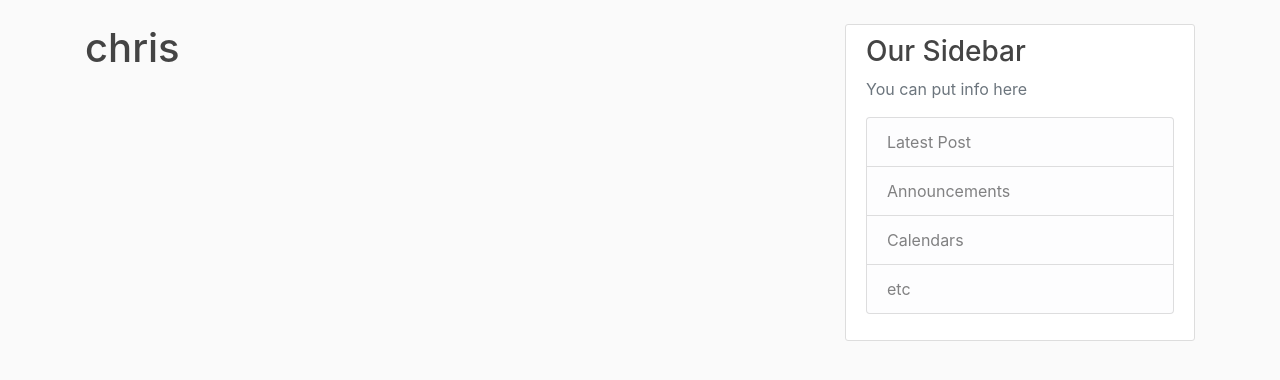
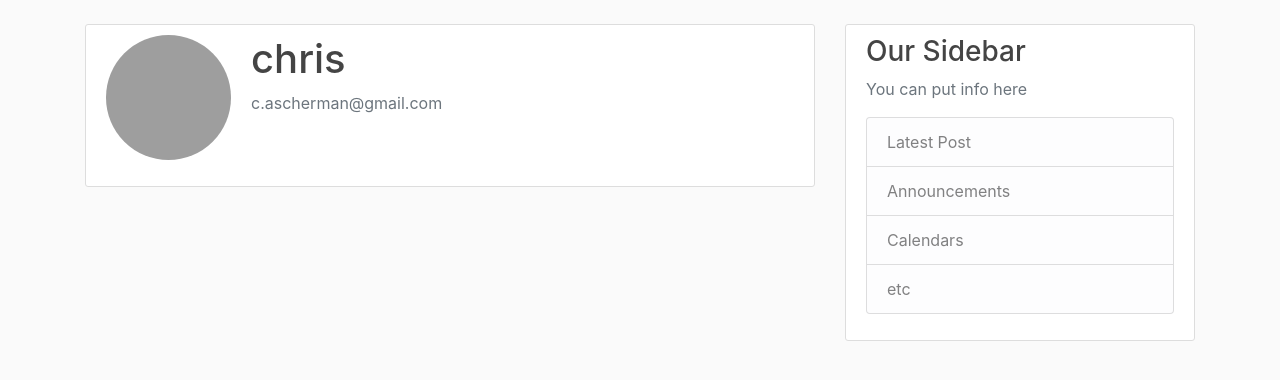
Before and after one commit to cascherman/djangoproj, a Django app: page /profile/ in a window 1280 px wide. Shown: the part 56-436 px from the top of the page. Run offline with Django 5.2, Linux system fonts and the light colour scheme; a user stored in the database is signed in; data comes from the database, SQL or seed files in the repository; both versions use the stored data as it was after the commit; some libraries are stand-ins or nearby versions; grey boxes are pictures that could not be loaded.

Commit message:
adding profile pics

```diff
--- a/dj/settings.py
+++ b/dj/settings.py
@@ -10,7 +10,7 @@ For the full list of settings and their values, see
 https://docs.djangoproject.com/en/5.1/ref/settings/
 """
 
-from pathlib import Path
+from pathlib import Path, os
 
 # Build paths inside the project like this: BASE_DIR / 'subdir'.
 BASE_DIR = Path(__file__).resolve().parent.parent
@@ -121,8 +121,12 @@ USE_I18N = True
 USE_TZ = True
 
 
+
 # Static files (CSS, JavaScript, Images)
 # https://docs.djangoproject.com/en/5.1/howto/static-files/
+
+MEDIA_ROOT = os.path.join(BASE_DIR, 'media')
+MEDIA_URL = '/media/'
 
 STATIC_URL = 'static/'
 CRISPY_ALLOWED_TEMPLATE_PACKS = "bootstrap5"
--- a/users/apps.py
+++ b/users/apps.py
@@ -4,3 +4,6 @@ from django.apps import AppConfig
 class UsersConfig(AppConfig):
     default_auto_field = 'django.db.models.BigAutoField'
     name = 'users'
+
+    def ready(self):
+        import users.signals
--- a/users/templates/users/profile.html
+++ b/users/templates/users/profile.html
@@ -1,5 +1,14 @@
 {% extends "blog/base.html" %}
 {% load crispy_forms_tags %}
 {% block content %}
-    <h1>{{ user.username }}</h1>
+    <div class="content-section">
+        <div class="media">
+            <img class="rounded-circle account-img" src="{{ user.profile.image.url }}">
+            <div class="media-body">
+                <h2 class="account-heading">{{ user.username }}</h2>
+                <p class="text-secondary">{{ user.email }}</p>
+            </div>
+        </div>
+        <!-- FORM HERE -->
+    </div>
 {% endblock content %}
```
Also changed, not shown: users/signals.py (added, +15 -0 lines), db.sqlite3.
